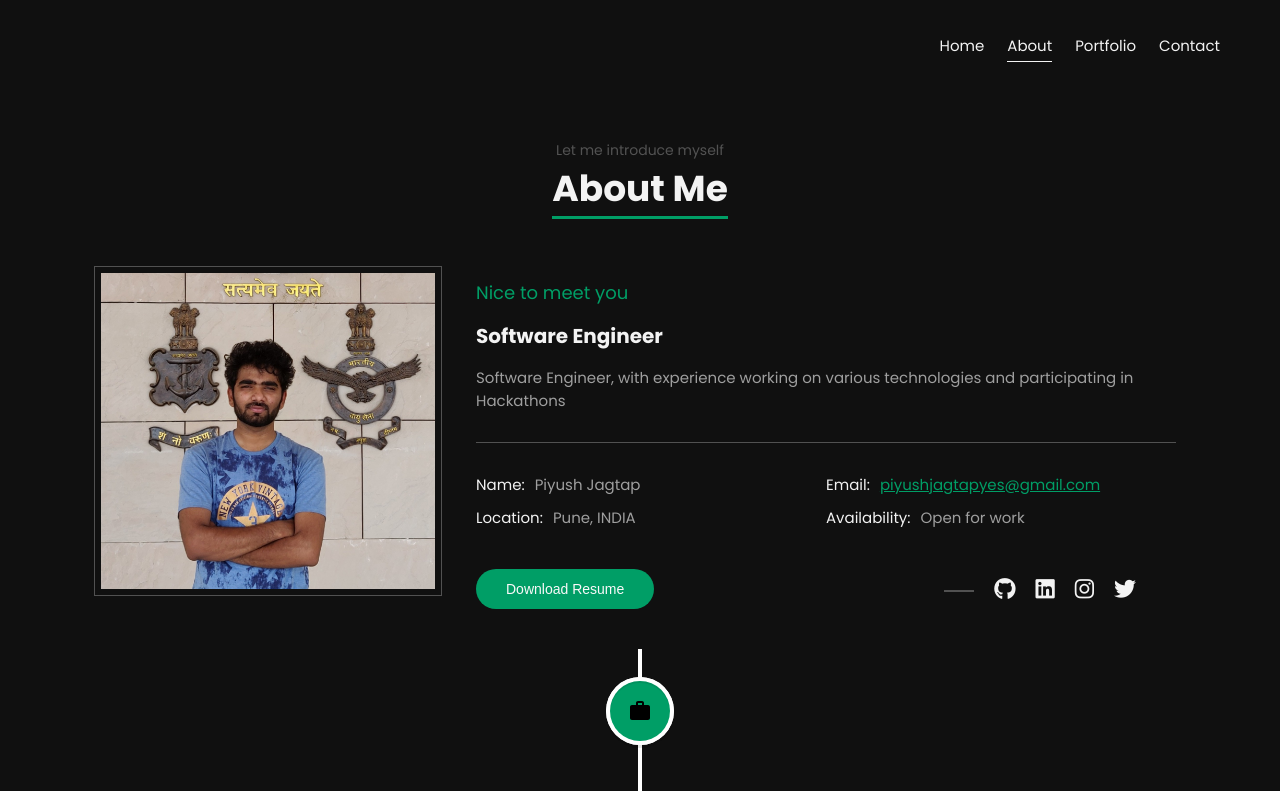
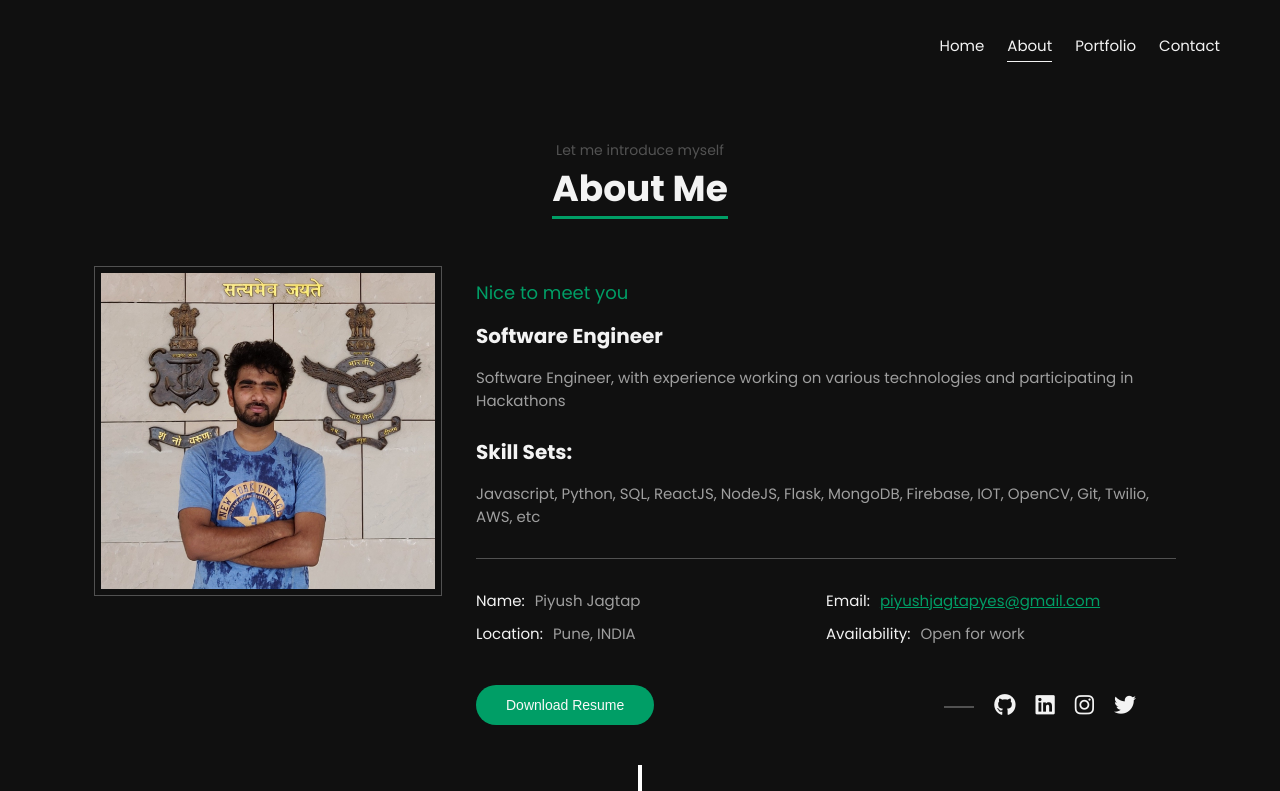
Before and after one commit to piyushjagtap22/piyushjagtap, a React (Create React App) app: page /about in a window 1280 px wide. Shown: the top 791 px of the page. Built offline with nearby package versions, Linux system fonts and the light colour scheme.

Commit message:
Added Skills

```diff
--- a/src/components/AboutMe.js
+++ b/src/components/AboutMe.js
@@ -60,6 +60,11 @@ const AboutMe = ({ name, email, location, availability, brand }) => {
               <h5>Software Engineer</h5>
               <div className="contentDescription">
                 <p>{brand}</p>
+              </div>
+              <br></br>
+              <h5>Skill Sets:</h5>
+              <div className="contentDescription">
+                <p>Javascript, Python, SQL, ReactJS, NodeJS, Flask, MongoDB, Firebase, IOT, OpenCV, Git, Twilio, AWS, etc</p>
               </div>
               <div className="infoContainer">
                 <div className="row">
```
